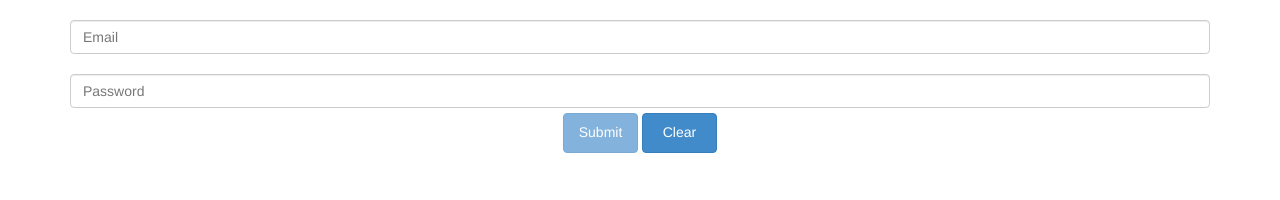
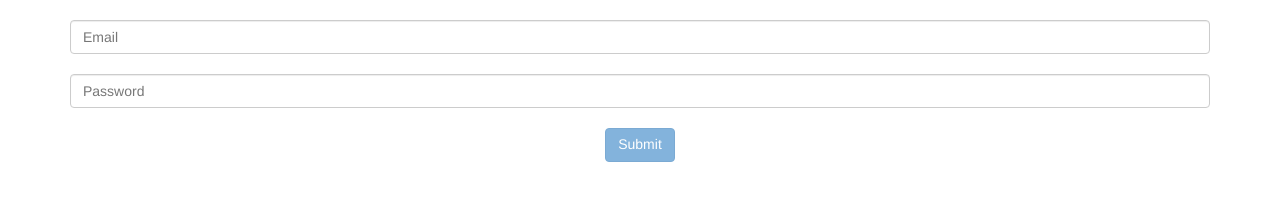
Before and after one commit to Roilan/LiftTracker, a website: page signup.html in a window 1280 px wide. Drawn offline with Linux system fonts and the light colour scheme.

Commit message:
Changed to input and removed clear button

```diff
--- a/signup.html
+++ b/signup.html
@@ -36,8 +36,7 @@
               <input type="password" class="form-control signupPass" placeholder="Password"/>
               <span class="passHint">Your password must be 8-100 characters long</span>
 
-              <button type="submit" class="btn btn-primary btnSignup">Submit</button>
-              <button class="btn btn-primary btnClear">Clear</button>
+              <input type="submit" class="btn btn-primary btnSignup" />
             </form>
 
           </div>
```
